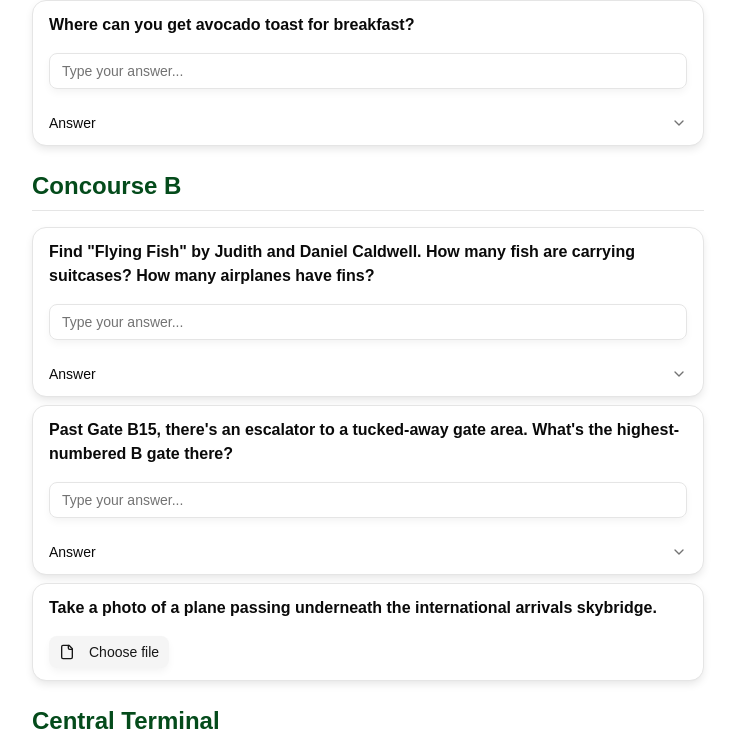
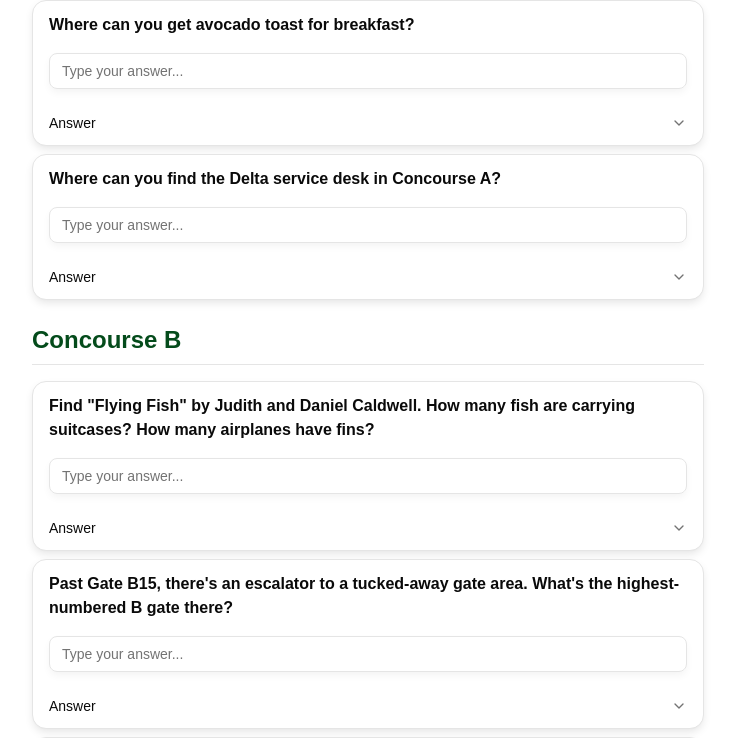
Before and after one commit to neilenns/sea-scavenger-hunts, a Next.js app: page /en/post-security in a window 1280 px wide. Shown: the part 3901-4639 px from the top of the page, without its empty margins (400-1135 px from the left). Built offline with nearby package versions, Linux system fonts and the light colour scheme.

Commit message:
Add Delta service desk clue at gate A9 in Concourse A with full i18n support
Co-authored-by: neilenns <9524118+neilenns@users.noreply.github.com>

```diff
--- a/messages/de.json
+++ b/messages/de.json
@@ -237,6 +237,12 @@
         },
         "clue": "Prüfen Sie die Gate-Schilder im Flughafen. Wie viele Gates haben einen Buchstaben nach der Nummer?"
       },
+      "cU2fNOBvbJjzzlXzjVf7V": {
+        "answer": {
+          "answer": "An Gate A9."
+        },
+        "clue": "Wo finden Sie den Delta Service-Schalter im Concourse A?"
+      },
       "cfjLLFrc-2woBd8Uq694I": {
         "clue": "Machen Sie ein Foto von etwas mit der Space Needle darauf."
       },
--- a/messages/en.json
+++ b/messages/en.json
@@ -239,6 +239,12 @@
         },
         "clue": "Check the gate signs around the airport. How many gates have a letter after the number?"
       },
+      "cU2fNOBvbJjzzlXzjVf7V": {
+        "answer": {
+          "answer": "At gate A9."
+        },
+        "clue": "Where can you find the Delta service desk in Concourse A?"
+      },
       "cfjLLFrc-2woBd8Uq694I": {
         "clue": "Take a photo of something with the Space Needle on it."
       },
--- a/messages/es.json
+++ b/messages/es.json
@@ -237,6 +237,12 @@
         },
         "clue": "Revise los letreros de las puertas alrededor del aeropuerto. ¿Cuántas puertas tienen una letra después del número?"
       },
+      "cU2fNOBvbJjzzlXzjVf7V": {
+        "answer": {
+          "answer": "En la puerta A9."
+        },
+        "clue": "¿Dónde puede encontrar el mostrador de servicio de Delta en el Concourse A?"
+      },
       "cfjLLFrc-2woBd8Uq694I": {
         "clue": "Tome una foto de algo que tenga la Space Needle en él."
       },
--- a/messages/fr.json
+++ b/messages/fr.json
@@ -237,6 +237,12 @@
         },
         "clue": "Vérifiez les panneaux des portes dans l'aéroport. Combien de portes ont une lettre après le numéro ?"
       },
+      "cU2fNOBvbJjzzlXzjVf7V": {
+        "answer": {
+          "answer": "À la porte A9."
+        },
+        "clue": "Où pouvez-vous trouver le bureau de service Delta dans le Concourse A ?"
+      },
       "cfjLLFrc-2woBd8Uq694I": {
         "clue": "Prenez une photo de quelque chose avec la Space Needle dessus."
       },
--- a/src/data/post-security-clues.ts
+++ b/src/data/post-security-clues.ts
@@ -376,6 +376,13 @@ export const postSecurityClues: ReadonlyArray<Clue> = [
     sortOrder: 80,
   },
   {
+    id: "cU2fNOBvbJjzzlXzjVf7V", // cspell: disable-line
+    airportArea: AirportArea.CONCOURSE_A,
+    answer: { type: AnswerType.TEXT },
+    type: ClueType.TEXT,
+    sortOrder: 90,
+  },
+  {
     id: "-E1XcSk87EwDjBtqM-7yy", // cspell: disable-line
     airportArea: AirportArea.CONCOURSE_D,
     answer: { type: AnswerType.TEXT },
```
